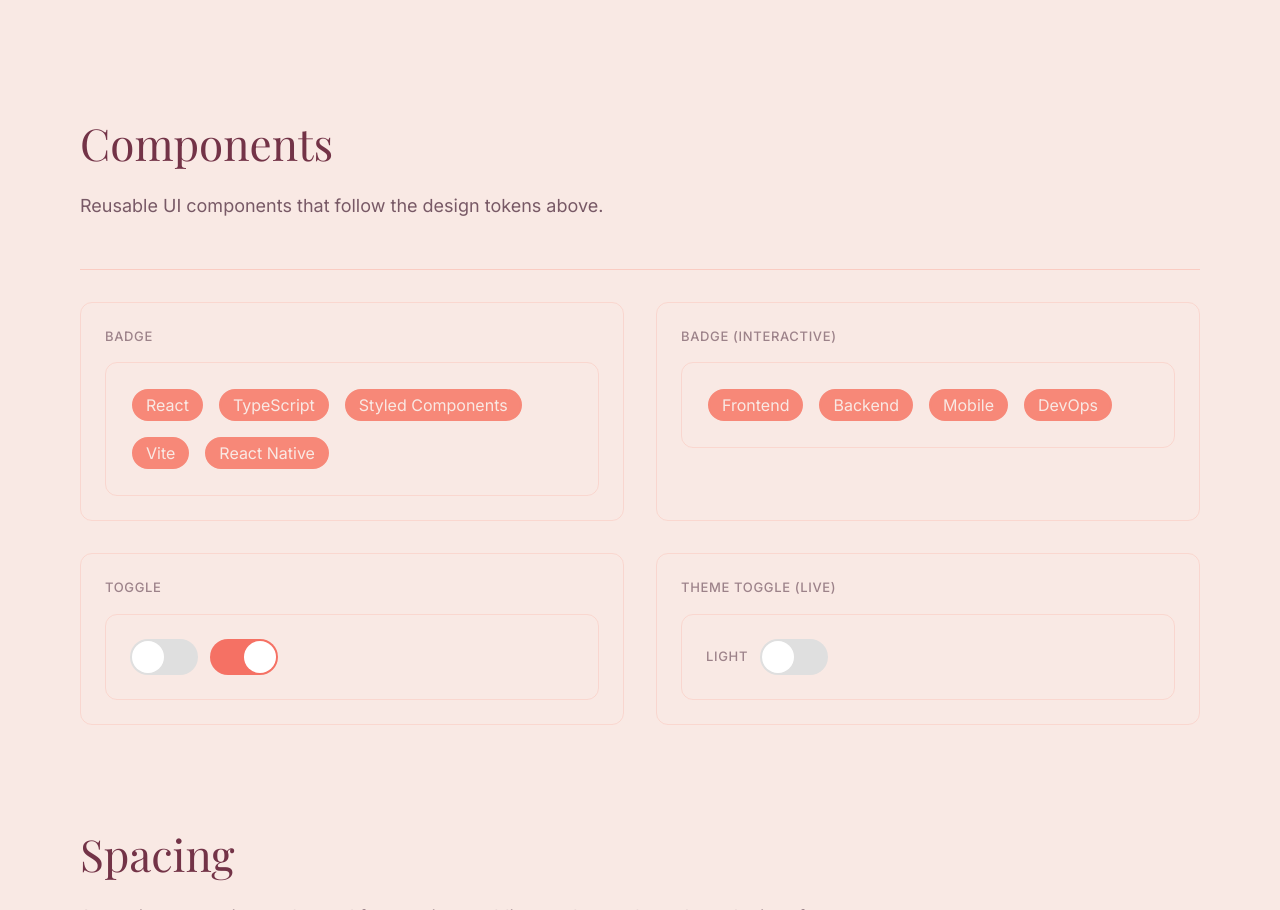
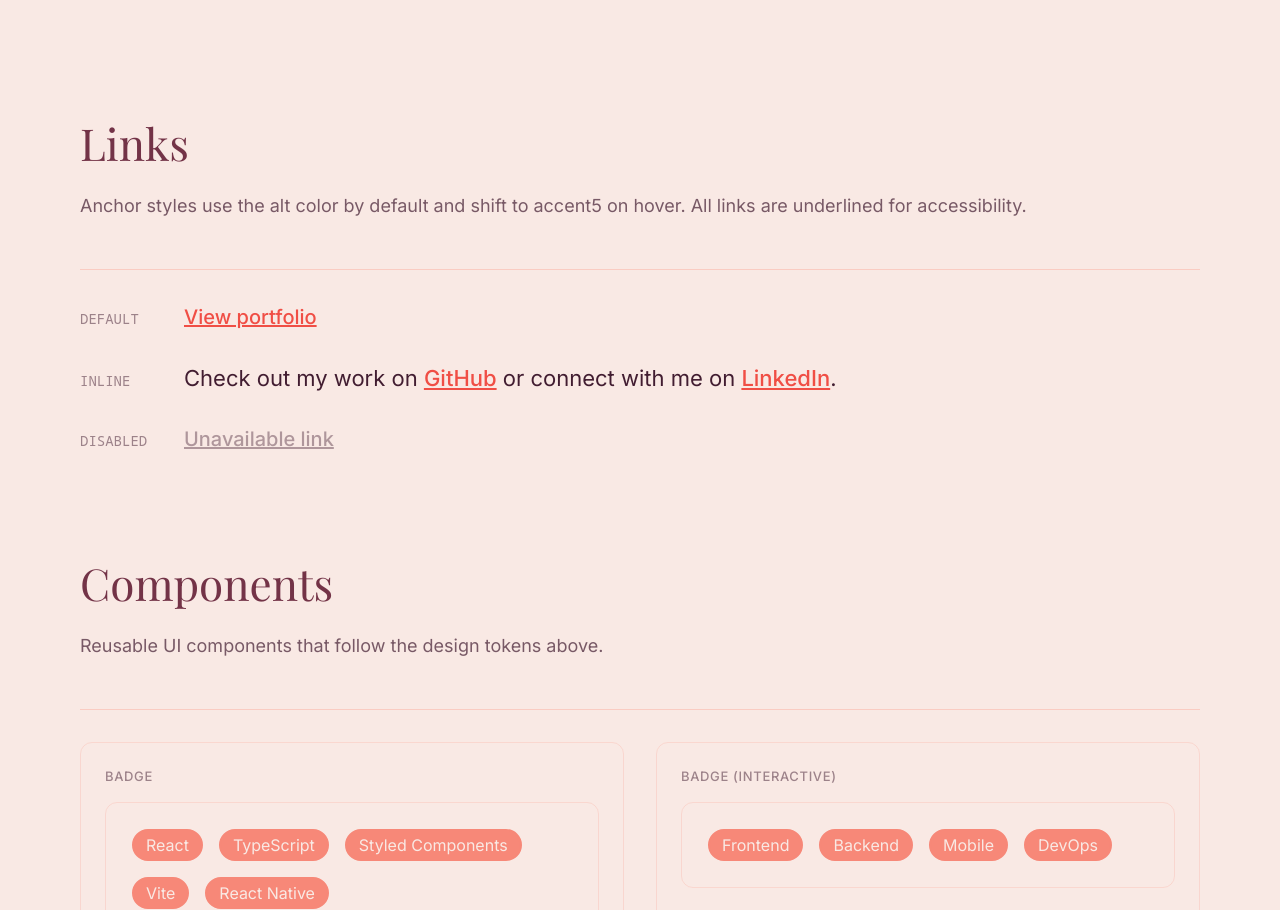
Before and after one commit to fonzie42/portfolio, a React (Vite) app: page /design-system in a window 1280 px wide. Shown: the part 4442-5352 px from the top of the page. Built offline with nearby package versions, Linux system fonts and the light colour scheme; a web font is replaced by a local one.

Commit message:
[feat] Add links section to design system and fix link styles
Add links showcase with default, inline, and disabled states.
Update global link color to accent with primary on hover.
Lock visited color to prevent browser purple override.

```diff
--- a/src/pages/design-system.styled.ts
+++ b/src/pages/design-system.styled.ts
@@ -464,6 +464,60 @@
   `}
 `;
 
+export const LinkShowcase = styled.div`
+  display: flex;
+  flex-direction: column;
+  gap: 24px;
+`;
+
+export const LinkRow = styled.div`
+  display: flex;
+  align-items: baseline;
+  gap: 16px;
+
+  ${media.tabletBig`
+    gap: 24px;
+  `}
+`;
+
+export const LinkLabel = styled.span`
+  font-family: Noto Sans Mono;
+  font-size: 12px;
+  color: ${({ theme }) => theme.primaryAlt};
+  opacity: 0.5;
+  text-transform: uppercase;
+  min-width: 64px;
+
+  ${media.tabletBig`
+    font-size: 14px;
+    min-width: 80px;
+  `}
+`;
+
+export const LinkSample = styled.a`
+  font-family: Inter;
+  font-size: 18px;
+  font-weight: 500;
+
+  ${media.tabletBig`
+    font-size: 20px;
+  `}
+`;
+
+export const LinkDisabled = styled.span`
+  font-family: Inter;
+  font-size: 18px;
+  font-weight: 500;
+  color: ${({ theme }) => theme.primaryAlt};
+  opacity: 0.4;
+  text-decoration: underline;
+  cursor: not-allowed;
+
+  ${media.tabletBig`
+    font-size: 20px;
+  `}
+`;
+
 export const SampleTextBlock = styled.div`
   padding: 32px;
   border-radius: 12px;
--- a/src/pages/design-system.tsx
+++ b/src/pages/design-system.tsx
@@ -73,6 +73,11 @@
   SubSection,
   SubSectionTitle,
   SampleTextBlock,
+  LinkShowcase,
+  LinkRow,
+  LinkLabel,
+  LinkSample,
+  LinkDisabled,
 } from "./design-system.styled";
 
 const LOGO_VARIANTS = [
@@ -493,6 +498,37 @@
         </ButtonRow>
       </Section>
 
+      {/* Links */}
+      <Section>
+        <SectionTitle>Links</SectionTitle>
+        <SectionDescription>
+          Anchor styles use the alt color by default and shift to accent5 on
+          hover. All links are underlined for accessibility.
+        </SectionDescription>
+        <Divider />
+
+        <LinkShowcase>
+          <LinkRow>
+            <LinkLabel>Default</LinkLabel>
+            <LinkSample href="#">View portfolio</LinkSample>
+          </LinkRow>
+          <LinkRow>
+            <LinkLabel>Inline</LinkLabel>
+            <Paragraph
+              style={{ textIndent: 0, textAlign: "left", margin: 0 }}
+            >
+              Check out my work on{" "}
+              <a href="#">GitHub</a> or connect with me on{" "}
+              <a href="#">LinkedIn</a>.
+            </Paragraph>
+          </LinkRow>
+          <LinkRow>
+            <LinkLabel>Disabled</LinkLabel>
+            <LinkDisabled>Unavailable link</LinkDisabled>
+          </LinkRow>
+        </LinkShowcase>
+      </Section>
+
       {/* Components */}
       <Section>
         <SectionTitle>Components</SectionTitle>
--- a/src/theme/global-style.ts
+++ b/src/theme/global-style.ts
@@ -37,10 +37,14 @@
 
   a {
     text-decoration: underline;
-    color: ${({ theme }) => theme.alt};
+    color: ${({ theme }) => theme.accent};
+
+    &:visited {
+      color: ${({ theme }) => theme.accent};
+    }
 
     &:hover {
-      color: ${({ theme }) => theme.accent5};
+      color: ${({ theme }) => theme.primary};
     }
   }
 
```
